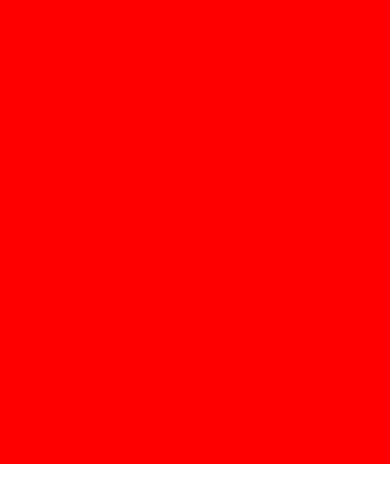
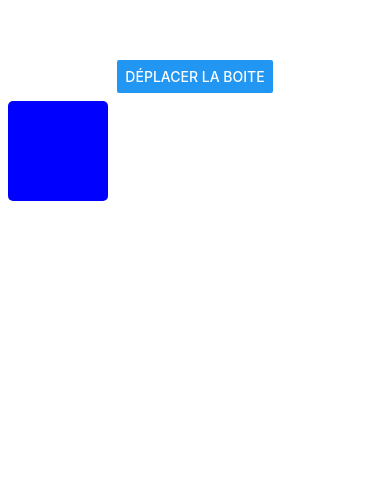
Before and after one commit to Tsiory1212/myposition, a React Native app: screen / in a window 390 px wide. Shown: the part 288-790 px from the top of the page. Built offline with nearby package versions, Linux system fonts and the light colour scheme.

Commit message:
LayoutAnimation

```diff
--- a/App.js
+++ b/App.js
@@ -1,23 +1,53 @@
-import * as React from 'react';
-import { Animated, Text, useWindowDimensions, Easing } from "react-native";
+import react,  {useState} from 'react';
+import { View, Platform, UIManager, LayoutAnimation, StyleSheet, Button } from "react-native";
+
+if (
+  Platform.OS === "android" &&
+  UIManager.setLayoutAnimationEnabledExperimental
+) {
+  UIManager.setLayoutAnimationEnabledExperimental(true)
+}
+
+export default function App(){
+  const [boxPosition, setBoxPosition] = useState('left');
+  const togggleBox = () => {
+    LayoutAnimation.configureNext(LayoutAnimation.Presets.linear);
+    setBoxPosition(boxPosition === "left" ? "right" : "left");
+  }
+  const styles = StyleSheet.create({
+    container: {
+      flex: 1,
+      alignItems: 'flex-start',
+      justifyContent: 'center'
+    },
+    box: {
+      height: 100,
+      width: 100,
+      borderRadius: 5,
+      margin: 8,
+      backgroundColor: 'blue'
+    },
+    moveRight: {
+      alignSelf: "flex-end",
+      height: 200,
+      width: 200
+    },
+    buttonContainer: {
+      alignSelf: 'center'
+    }
+
+  })
+
+  return(
+      <View style={styles.container}>
+        <View style={styles.buttonContainer}>
+          <Button title='déplacer la boite' onPress={togggleBox} />
+        </View>
+        <View style={[styles.box, boxPosition === "left" ? null : styles.moveRight]}>
+
+        </View>
+      </View>
+  )
 
 
-export default function App(){
-  const windowHeight = Math.round(useWindowDimensions().height);
-  const heightAnimation = React.useRef(new Animated.Value(0)).current
-
-  React.useEffect(() => {
-    Animated.loop(
-      Animated.timing(heightAnimation, {
-        toValue: windowHeight,
-        duration: 10000,
-        useNativeDriver: false,
-      })).start();
-  }, [heightAnimation, windowHeight])
-
-  return(
-      <Animated.View
-        style={{ backgroundColor: "red", width: "100%", height: heightAnimation}}
-      />
-  )
 }
```
